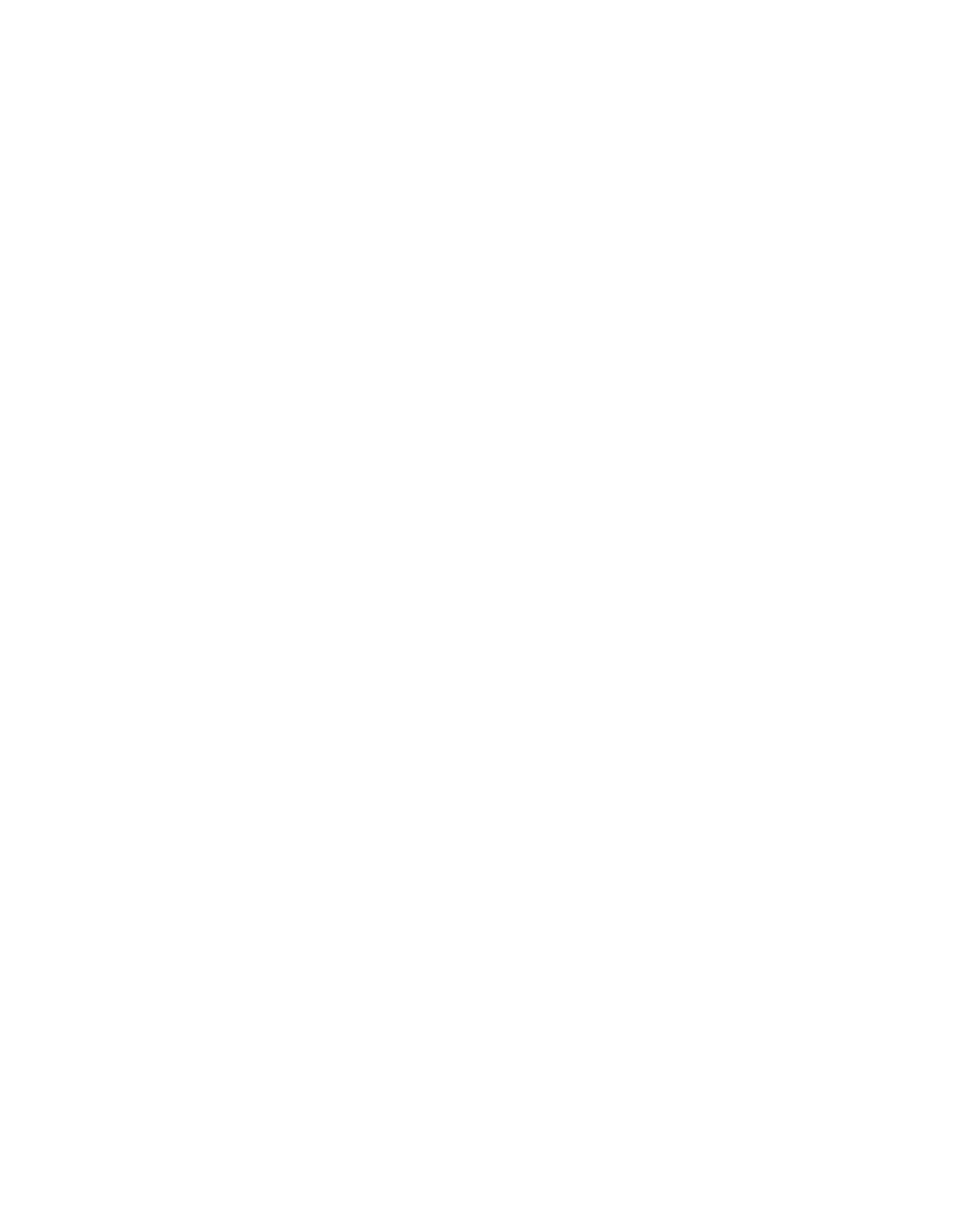
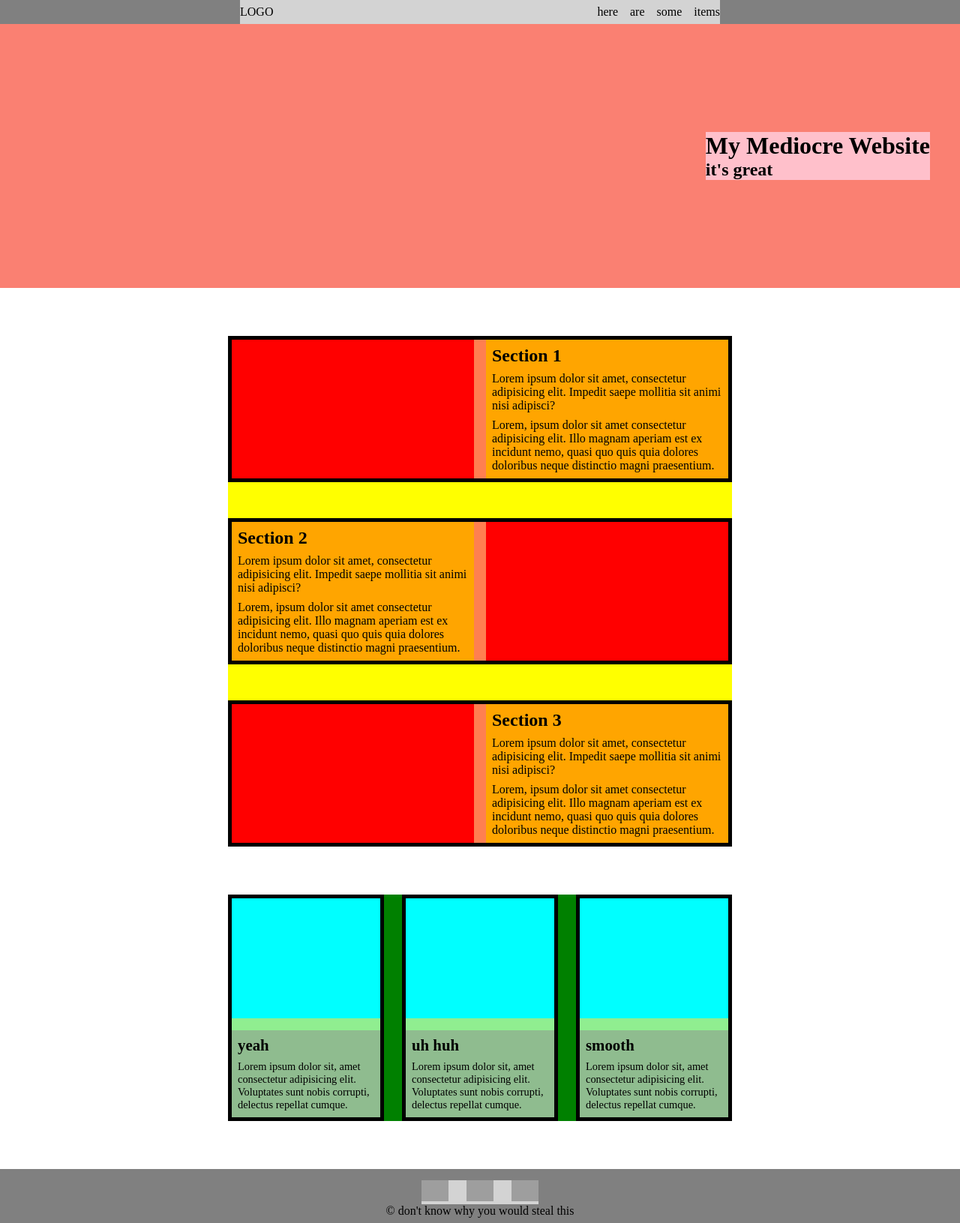
Before and after one commit to broargh/recreation_final, a plain HTML site: page index.html in a window 1280 px wide. Shown: the whole page at 75% size. Before the commit the page ends 800 px from the top, so only its background shows below. Drawn offline with Linux system fonts and the light colour scheme; grey boxes are pictures that could not be loaded.

Commit message:
completed the layout + added media query
The layout is the same (minus the spacing and exact measurements) as the base website (now completed). Added a media query so the layout changes when the screen gets narrow enough (i.e. mobile screens).

```diff
--- a/index.html
+++ b/index.html
@@ -1,13 +1,136 @@
 <!DOCTYPE html>
 <html lang="en">
+
 <head>
     <meta charset="UTF-8">
     <meta http-equiv="X-UA-Compatible" content="IE=edge">
     <meta name="viewport" content="width=device-width, initial-scale=1.0">
     <link rel="stylesheet" href="style.css">
-    <title>Document</title>
+    <title>pitiful (and late) final website</title>
+    <!-- if linking javascript in the head, use defer to prevent it from being read until everything has been read (that rhymes). Just put the js at the bottom of the body honestly... -->
 </head>
+
 <body>
+    <header>
+        <div id="top-bar">
+            <div id="bar-content">
+                <div class="logo">LOGO</div>
+                <nav id="menu">
+                    <div class="menu-flex-wrapper">
+                        <a href="#">here</a>
+                        <a href="#">are</a>
+                        <a href="#">some</a>
+                        <a href="#">items</a>
+                    </div>
+                </nav>
+            </div>
+        </div>
+        <div id="hero">
+            <!-- image here -->
+            <div class="hero-text">
+                <h1>My Mediocre Website</h1>
+                <h2>it's great</h2>
+            </div>
+        </div>
+    </header>
 
+    <main>
+        <div id="section-container">
+            <section>
+                <div class="section-content first">
+                    <div class="section-image">
+                        <!-- image here -->
+                    </div>
+                    <div class="section-text">
+                        <h2>Section 1</h2>
+                        <p>Lorem ipsum dolor sit amet, consectetur adipisicing elit. Impedit saepe mollitia sit animi
+                            nisi adipisci?</p>
+                        <p>Lorem, ipsum dolor sit amet consectetur adipisicing elit. Illo magnam aperiam est ex incidunt
+                            nemo, quasi quo quis quia dolores doloribus neque distinctio magni praesentium.</p>
+                    </div>
+                </div>
+            </section>
+
+            <section>
+                <div class="section-content second">
+                    <div class="section-image">
+                        <!-- image here -->
+                    </div>
+                    <div class="section-text">
+                        <h2>Section 2</h2>
+                        <p>Lorem ipsum dolor sit amet, consectetur adipisicing elit. Impedit saepe mollitia sit animi
+                            nisi adipisci?</p>
+                        <p>Lorem, ipsum dolor sit amet consectetur adipisicing elit. Illo magnam aperiam est ex incidunt
+                            nemo, quasi quo quis quia dolores doloribus neque distinctio magni praesentium.</p>
+                    </div>
+                </div>
+            </section>
+
+            <section>
+                <div class="section-content third">
+                    <div class="section-image">
+                        <!-- image here -->
+                    </div>
+                    <div class="section-text">
+                        <h2>Section 3</h2>
+                        <p>Lorem ipsum dolor sit amet, consectetur adipisicing elit. Impedit saepe mollitia sit animi
+                            nisi adipisci?</p>
+                        <p>Lorem, ipsum dolor sit amet consectetur adipisicing elit. Illo magnam aperiam est ex incidunt
+                            nemo, quasi quo quis quia dolores doloribus neque distinctio magni praesentium.</p>
+                    </div>
+                </div>
+            </section>
+        </div>
+
+        <div id="bottom-container">
+            <div class="bottom-content">
+                <div class="bottom-image">
+                    <!-- image here -->
+                </div>
+                <div class="bottom-text">
+                    <h3>yeah</h3>
+                    <p>Lorem ipsum dolor sit, amet consectetur adipisicing elit. Voluptates sunt nobis corrupti,
+                        delectus repellat cumque.</p>
+                </div>
+            </div>
+
+            <div class="bottom-content">
+                <div class="bottom-image">
+                    <!-- image here -->
+                </div>
+                <div class="bottom-text">
+                    <h3>uh huh</h3>
+                    <p>Lorem ipsum dolor sit, amet consectetur adipisicing elit. Voluptates sunt nobis corrupti,
+                        delectus repellat cumque.</p>
+                </div>
+            </div>
+
+            <div class="bottom-content">
+                <div class="bottom-image">
+                    <!-- image here -->
+                </div>
+                <div class="bottom-text">
+                    <h3>smooth</h3>
+                    <p>Lorem ipsum dolor sit, amet consectetur adipisicing elit. Voluptates sunt nobis corrupti,
+                        delectus repellat cumque.</p>
+                </div>
+            </div>
+        </div>
+
+    </main>
+
+    <footer>
+        <div id="footer-container">
+            <div id="footer-menu">
+                <a href="#"><img src="https://cdn-icons-png.flaticon.com/512/87/87390.png" alt=""></a>
+                <a href="#"><img src="https://cdn-icons-png.flaticon.com/512/733/733635.png" alt=""></a>
+                <a href="#"><img src="https://cdn-icons-png.flaticon.com/512/61/61109.png" alt=""></a>
+            </div>
+            <p>&copy; don't know why you would steal this</p>
+        </div>
+    </footer>
+
+    <script src="jquery-3.6.4.min.js"></script>
 </body>
+
 </html>
--- a/style.css
+++ b/style.css
@@ -0,0 +1,202 @@
+* {
+    box-sizing: border-box;
+    margin: 0;
+    padding: 0;
+}
+
+/* BODY + HTML */
+
+body {
+    padding-top: 2rem;
+    /* the top bar is also 2rem */
+}
+
+/* HEADER */
+
+#hero {
+    background-color: salmon;
+    height: 22rem;
+    display: flex;
+    align-items: center;
+    justify-content: flex-end;
+}
+
+.hero-text {
+    background-color: pink;
+    margin: 2.5rem;
+}
+
+.menu-flex-wrapper a {
+    text-decoration: none;
+    color: black;
+}
+
+#top-bar {
+    background-color: gray;
+    padding-left: .5rem;
+    padding-right: .5rem;
+
+    position: fixed;
+    top: 0;
+    left: 0;
+    width: 100%;
+}
+
+#bar-content {
+    background-color: lightgray;
+    max-width: 45rem;
+    height: 2rem;
+    margin: auto;
+    max-width: 40rem;
+    display: flex;
+    align-items: center;
+    justify-content: space-between;
+}
+
+.menu-flex-wrapper {
+    display: flex;
+    gap: 1rem;
+}
+
+/* MAIN */
+
+main {
+    margin: auto;
+    max-width: 45rem;
+    /* width: 90% */
+}
+
+#section-container {
+    background-color: yellow;
+    margin: 1.5rem;
+    /* border: 10px solid red; */
+    display: flex;
+    flex-direction: column;
+    gap: 3rem;
+    margin-bottom: 4rem;
+    margin-top: 4rem;
+}
+
+.section-content {
+    background-color: coral;
+    border: 5px solid black;
+    display: flex;
+    gap: 1rem;
+}
+
+.section-content.second .section-text {
+    /* background-color: blue; */
+    order: -1;
+}
+
+.section-image {
+    background-color: red;
+    width: 50%;
+}
+
+.section-text {
+    background-color: orange;
+    width: 50%;
+}
+
+.section-text p {
+    font-size: 1rem;
+    margin: 0.5rem;
+}
+
+.section-text h2 {
+    font-size: 1.5rem;
+    margin: 0.5rem;
+}
+
+#bottom-container {
+    background-color: green;
+    margin: 1.5rem;
+    margin-bottom: 4rem;
+
+    display: flex;
+    flex-direction: row;
+    gap: 1.5rem;
+}
+
+.bottom-content {
+    background-color: lightgreen;
+    border: 5px solid black;
+    display: flex;
+    flex-direction: column;
+    gap: 1rem;
+}
+
+.bottom-image {
+    background-color: aqua;
+    height: 10rem;
+}
+
+.bottom-text {
+    background-color: darkseagreen;
+}
+
+.bottom-text h3 {
+    font-size: 1.3rem;
+    margin: 0.5rem;
+}
+
+.bottom-text p {
+    font-size: 0.9rem;
+    margin: 0.5rem;
+}
+
+/* FOOTER */
+
+#footer-container {
+    text-align: center;
+    background-color: gray;
+    padding-top: .5rem;
+    /* padding-bottom: 4rem; */
+    height: 4.5rem;
+    display: flex;
+    flex-direction: column;
+    align-items: center;
+    justify-content: center;
+    /* gap: .5rem; */
+}
+
+#footer-menu {
+    background-color: lightgray;
+    display: flex;
+    justify-content: center;
+    gap: 1.5rem;
+}
+
+#footer-menu img {
+    height: 1.7rem;
+}
+
+@media (max-width: 40rem) {
+
+    body {
+        background-color: violet;
+    }
+
+    .section-content {
+        flex-direction: column;
+    }
+
+    .section-content.second .section-text {
+        /* background-color: blue; */
+        order: 0;
+    }
+
+    .section-image {
+        height: 18rem;
+        width: 100%;
+    }
+
+    .section-text {
+        width: 100%;
+    }
+
+    #bottom-container {
+        flex-direction: column;
+    }
+}
```
Also changed, not shown: jquery-3.6.4.min.js (added).
